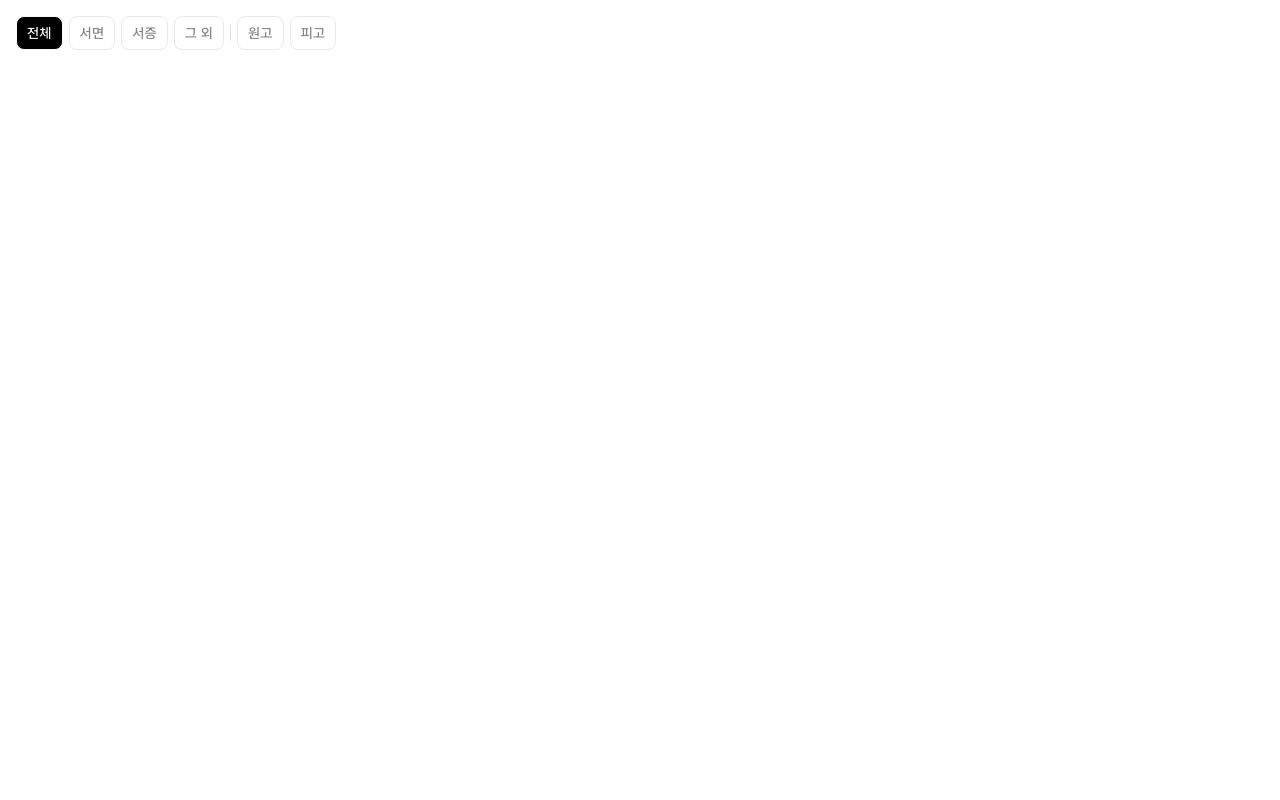
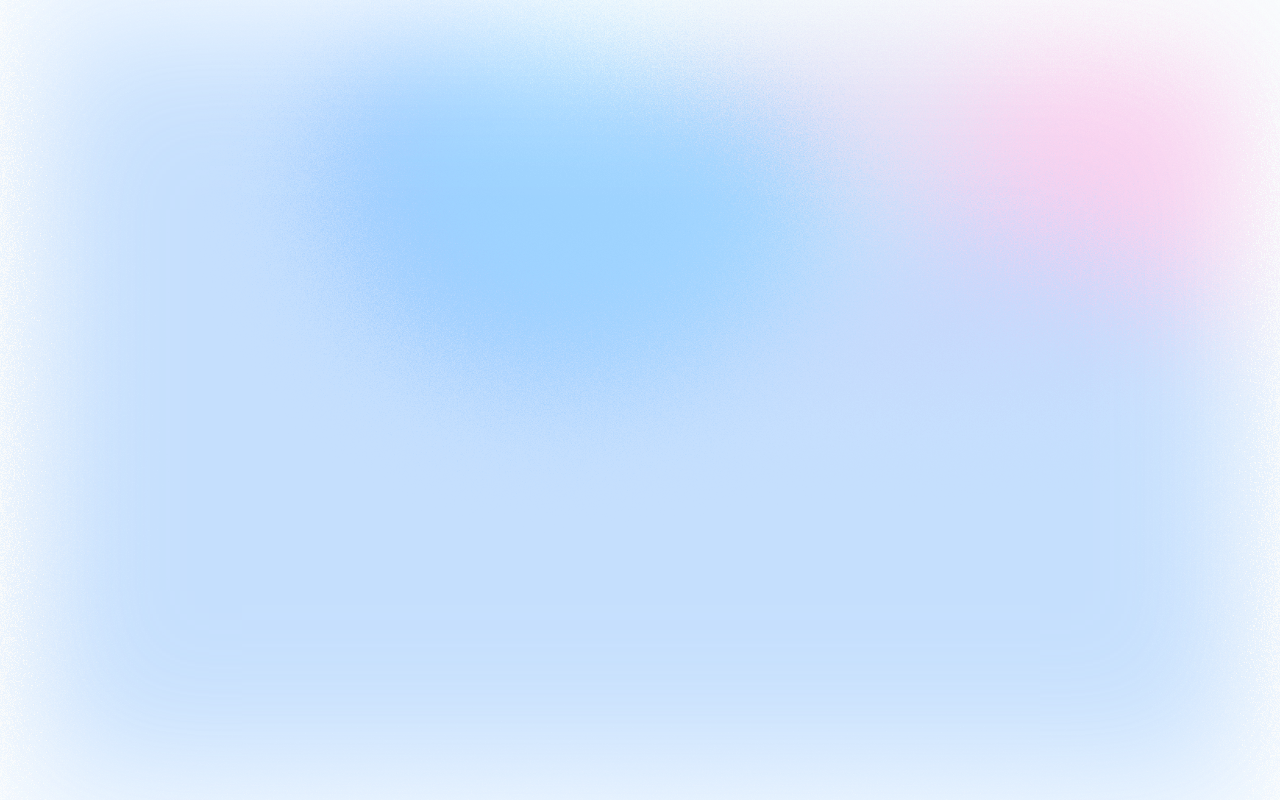
Before and after one commit to gustn99/ai-lex-web, a React (Vite) app: page / in a window 1280 px wide. Built offline with nearby package versions, Linux system fonts and the light colour scheme.

Commit message:
feat: 홈 백그라운드 이미지 생성

```diff
--- /dev/null
+++ b/src/components/Home/BackgroundImage.tsx
@@ -0,0 +1,76 @@
+export default function BackgroundImage() {
+	return (
+		<div className="fixed inset-0 -z-10 bg-[rgba(211,211,211,0.2)]">
+			<div className="absolute inset-0 shadow-[inset_0_0_150px_30px_rgba(250,253,255,0.9)]"></div>
+			<svg
+				xmlns="http://www.w3.org/2000/svg"
+				viewBox="0 0 1740 1324"
+				fill="none"
+				className="h-full w-full"
+				preserveAspectRatio="xMidYMid slice"
+			>
+				<g clip-path="url(#clip0_282_17606)" filter="url(#filter0_fg_282_17606)">
+					<ellipse
+						opacity="0.3"
+						cx="1234.15"
+						cy="378.396"
+						rx="721.277"
+						ry="248.287"
+						transform="rotate(1.40486 1234.15 378.396)"
+						fill="#FF7BDE"
+					/>
+					<path
+						opacity="0.8"
+						d="M2178.89 1185.22C2081.48 1601.37 1398.11 1797.25 652.553 1622.73C-93.0059 1448.21 -618.433 969.376 -521.02 553.225C-699.691 130.86 195.729 -539.261 1086.05 353.733C1831.61 528.253 2276.3 769.066 2178.89 1185.22Z"
+						fill="#B9DAFF"
+					/>
+					<path
+						opacity="0.8"
+						d="M1104 384.22C1104 519.132 959.454 628.5 781.148 628.5C602.842 628.5 458.297 519.132 458.297 384.22C395.37 267.26 562.826 -3.12144 812.088 207.286C990.394 207.286 1104 249.308 1104 384.22Z"
+						fill="#87BFFF"
+					/>
+					<ellipse
+						opacity="0.3"
+						cx="933.408"
+						cy="296.89"
+						rx="412.253"
+						ry="275.165"
+						transform="rotate(-13.9425 933.408 296.89)"
+						fill="#BBFCFF"
+					/>
+				</g>
+				<defs>
+					<filter
+						id="filter0_fg_282_17606"
+						x="0"
+						y="0"
+						width="1740"
+						height="1324"
+						filterUnits="userSpaceOnUse"
+						color-interpolation-filters="sRGB"
+					>
+						<feFlood flood-opacity="0" result="BackgroundImageFix" />
+						<feBlend mode="normal" in="SourceGraphic" in2="BackgroundImageFix" result="shape" />
+						<feGaussianBlur stdDeviation="75" result="effect1_foregroundBlur_282_17606" />
+						<feTurbulence type="fractalNoise" baseFrequency="1 1" numOctaves="3" seed="5545" />
+						<feDisplacementMap
+							in="effect1_foregroundBlur_282_17606"
+							scale="200"
+							xChannelSelector="R"
+							yChannelSelector="G"
+							result="displacedImage"
+							width="100%"
+							height="100%"
+						/>
+						<feMerge result="effect2_texture_282_17606">
+							<feMergeNode in="displacedImage" />
+						</feMerge>
+					</filter>
+					<clipPath id="clip0_282_17606">
+						<rect width="1740" height="1324" fill="white" transform="translate(0 0.5)" />
+					</clipPath>
+				</defs>
+			</svg>
+		</div>
+	);
+}
--- a/src/pages/Home/Home.tsx
+++ b/src/pages/Home/Home.tsx
@@ -1,9 +1,9 @@
-import FileFilter from '@/components/Clipping/FileFilter';
+import BackgroundImage from '@/components/Home/BackgroundImage';
 
 export default function Home() {
 	return (
 		<div>
-			<FileFilter />
+			<BackgroundImage />
 		</div>
 	);
 }
```
